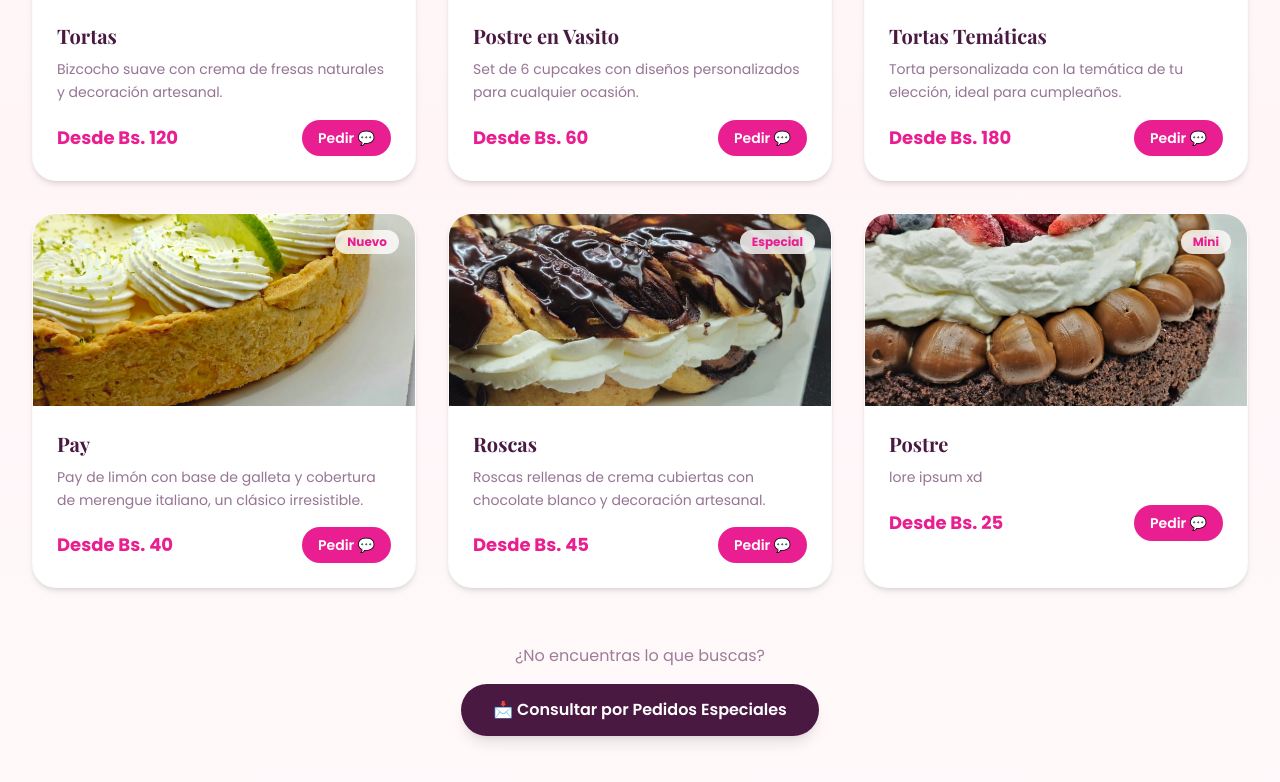
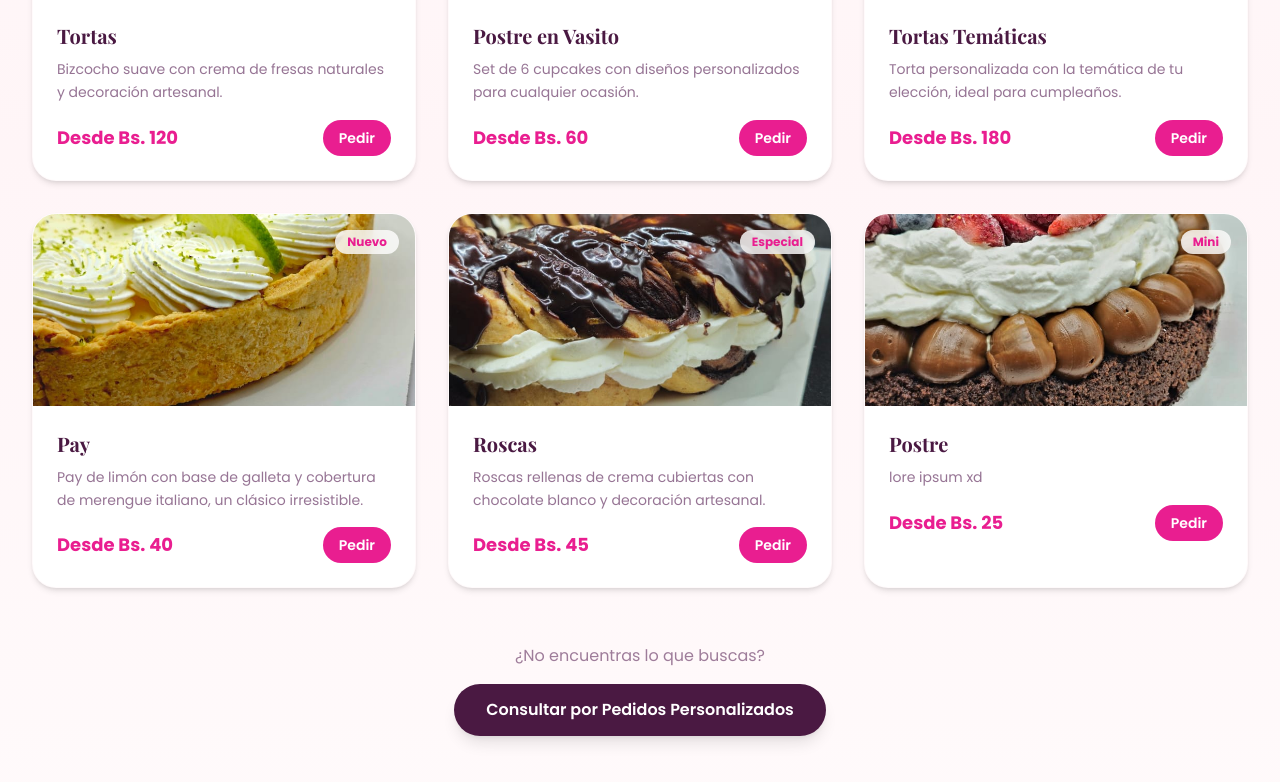
Before and after one commit to MarcoEscobar1/landing-pasteleria, a React (Vite) app: page / in a window 1280 px wide. Shown: the part 2429-3211 px from the top of the page. Built offline with nearby package versions, Linux system fonts and the light colour scheme.

Commit message:
feat: mensaje dinamico de WhatsApp segun producto y hora

```diff
--- a/src/components/Products.jsx
+++ b/src/components/Products.jsx
@@ -42,6 +42,19 @@ const products = [
     tag: "Mini",
   },
 ];
+
+function getGreeting() {
+  const hour = new Date().getHours();
+  if (hour >= 6 && hour < 12) return "Buen día";
+  if (hour >= 12 && hour < 18) return "Buenas tardes";
+  return "Buenas noches";
+}
+
+function buildWhatsAppUrl(productName) {
+  const greeting = getGreeting();
+  const message = `${greeting}, quisiera realizar un pedido de ${productName}.`;
+  return `https://wa.me/59179324685?text=${encodeURIComponent(message)}`;
+}
 
 export default function Products() {
   return (
@@ -91,12 +104,12 @@ export default function Products() {
                 <div className="flex items-center justify-between">
                   <span className="text-pastel-hot font-bold text-lg">{product.price}</span>
                   <a
-                    href="https://wa.me/59170000000"
+                    href={buildWhatsAppUrl(product.name)}
                     target="_blank"
                     rel="noopener noreferrer"
                     className="bg-pastel-hot text-white px-4 py-2 rounded-full text-sm font-semibold hover:bg-pastel-magenta transition-colors"
                   >
-                    Pedir 💬
+                    Pedir
                   </a>
                 </div>
               </div>
@@ -108,12 +121,12 @@ export default function Products() {
         <div className="text-center mt-14">
           <p className="text-pastel-text/60 mb-4">¿No encuentras lo que buscas?</p>
           <a
-            href="https://wa.me/59170000000"
+            href={buildWhatsAppUrl("un pedido personalizado")}
             target="_blank"
             rel="noopener noreferrer"
             className="inline-flex items-center gap-2 bg-pastel-dark text-white px-8 py-3.5 rounded-full font-semibold hover:bg-pastel-hot transition-colors shadow-lg"
           >
-            📩 Consultar por Pedidos Especiales
+          Consultar por Pedidos Personalizados
           </a>
         </div>
       </div>
```
